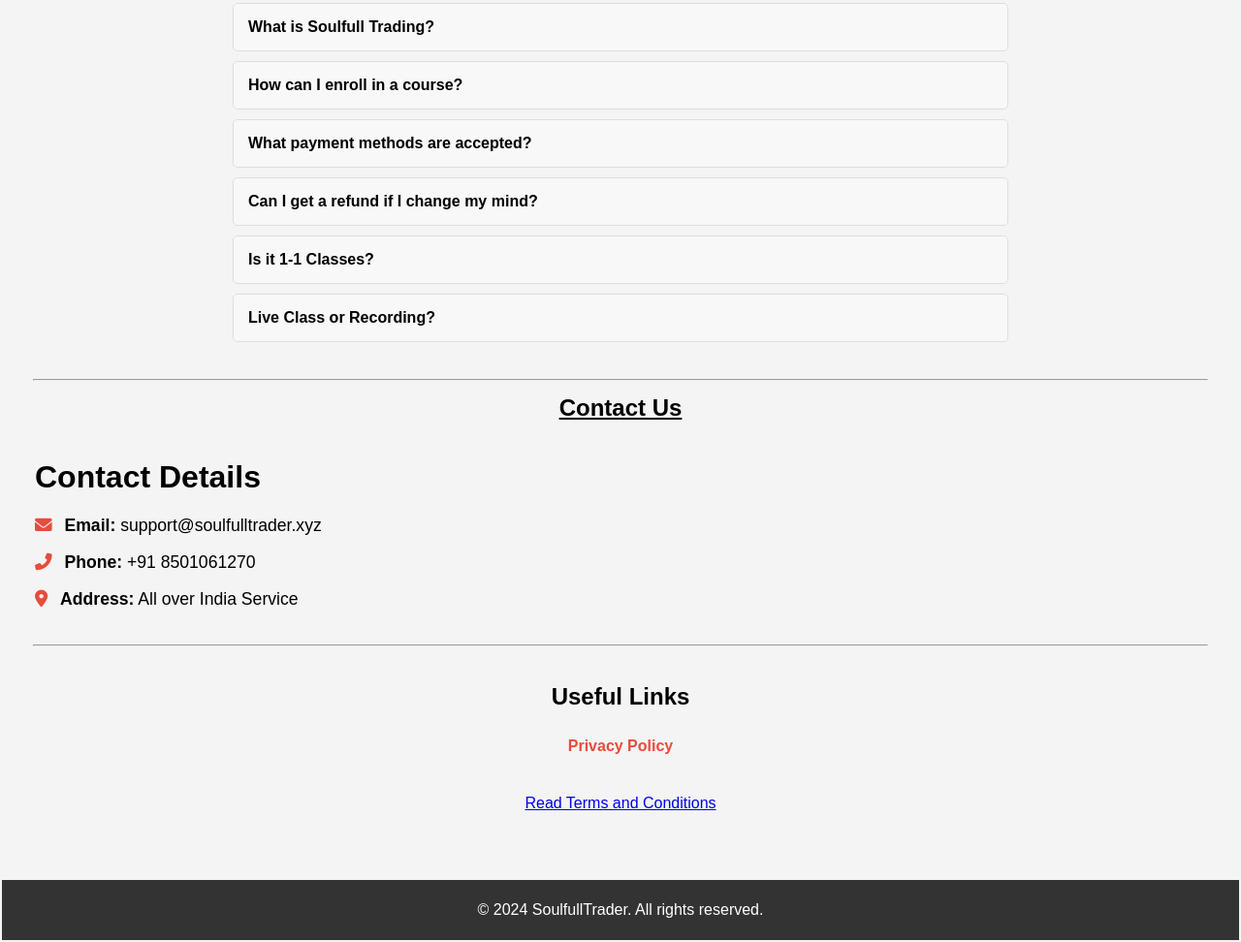
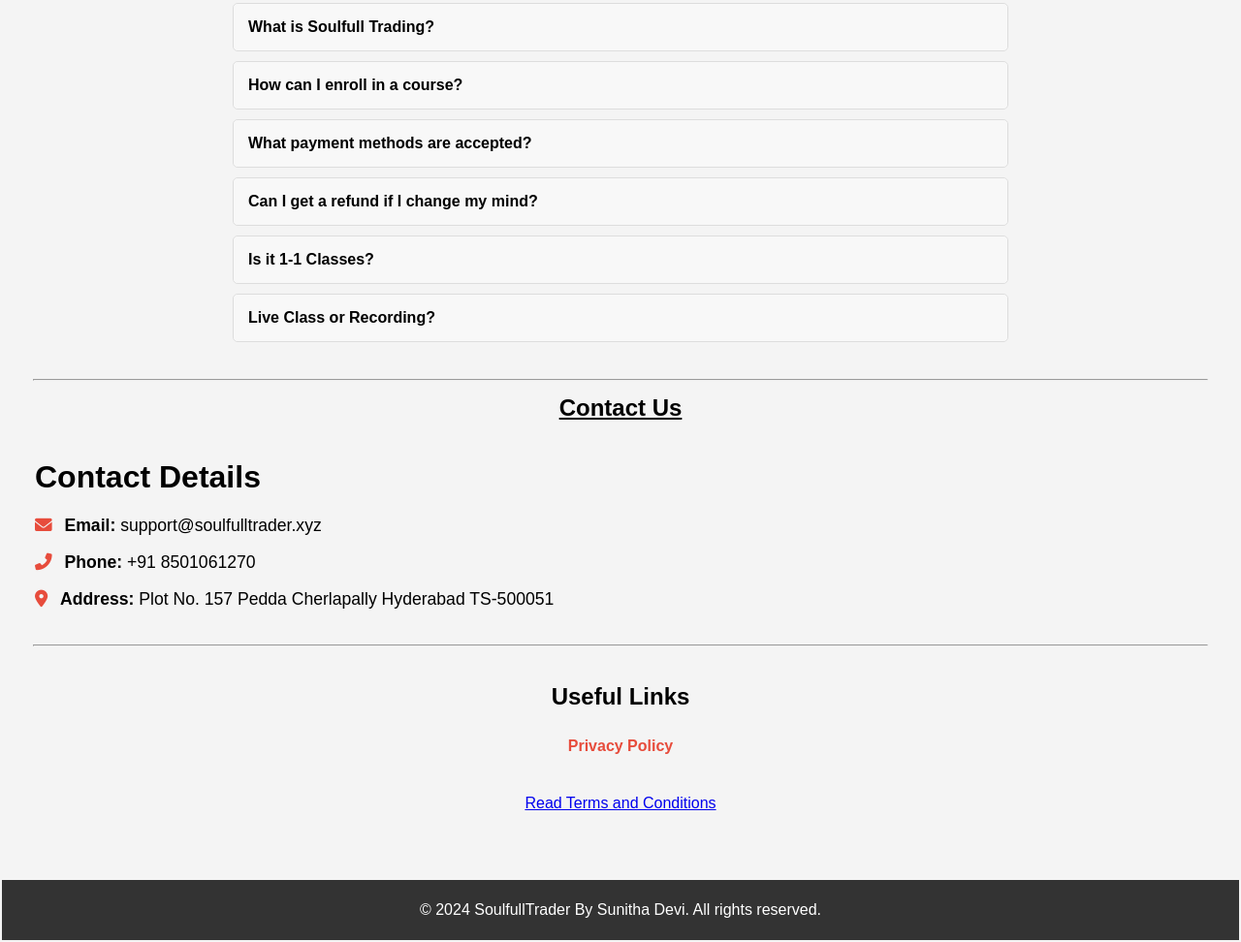
Before and after one commit to SoulfullTrader/Course, a plain HTML site: page index.html in a window 1280 px wide. Shown: the part 2656-3628 px from the top of the page at 97% size. Drawn offline with nearby package versions, Linux system fonts and the light colour scheme; a script that the page names is missing.

Commit message:
Update index.html

```diff
--- a/index.html
+++ b/index.html
@@ -166,7 +166,7 @@
                 <ul>
                     <li><i class="fas fa-envelope"></i> <strong>Email:</strong> support@soulfulltrader.xyz</li>
                     <li><i class="fas fa-phone-alt"></i> <strong>Phone:</strong> +91 8501061270</li>
-                    <li><i class="fas fa-map-marker-alt"></i> <strong>Address:</strong> All over India Service</li>
+                    <li><i class="fas fa-map-marker-alt"></i> <strong>Address:</strong> Plot No. 157 Pedda Cherlapally Hyderabad TS-500051</li>
                 </ul>
             </div>
         </section>
@@ -184,7 +184,7 @@
     </main>
 
     <footer>
-        <p>&copy; 2024 SoulfullTrader. All rights reserved.</p>
+        <p>&copy; 2024 SoulfullTrader By Sunitha Devi. All rights reserved.</p>
     </footer>
     <script src="script.js"></script>
 </body>
```
